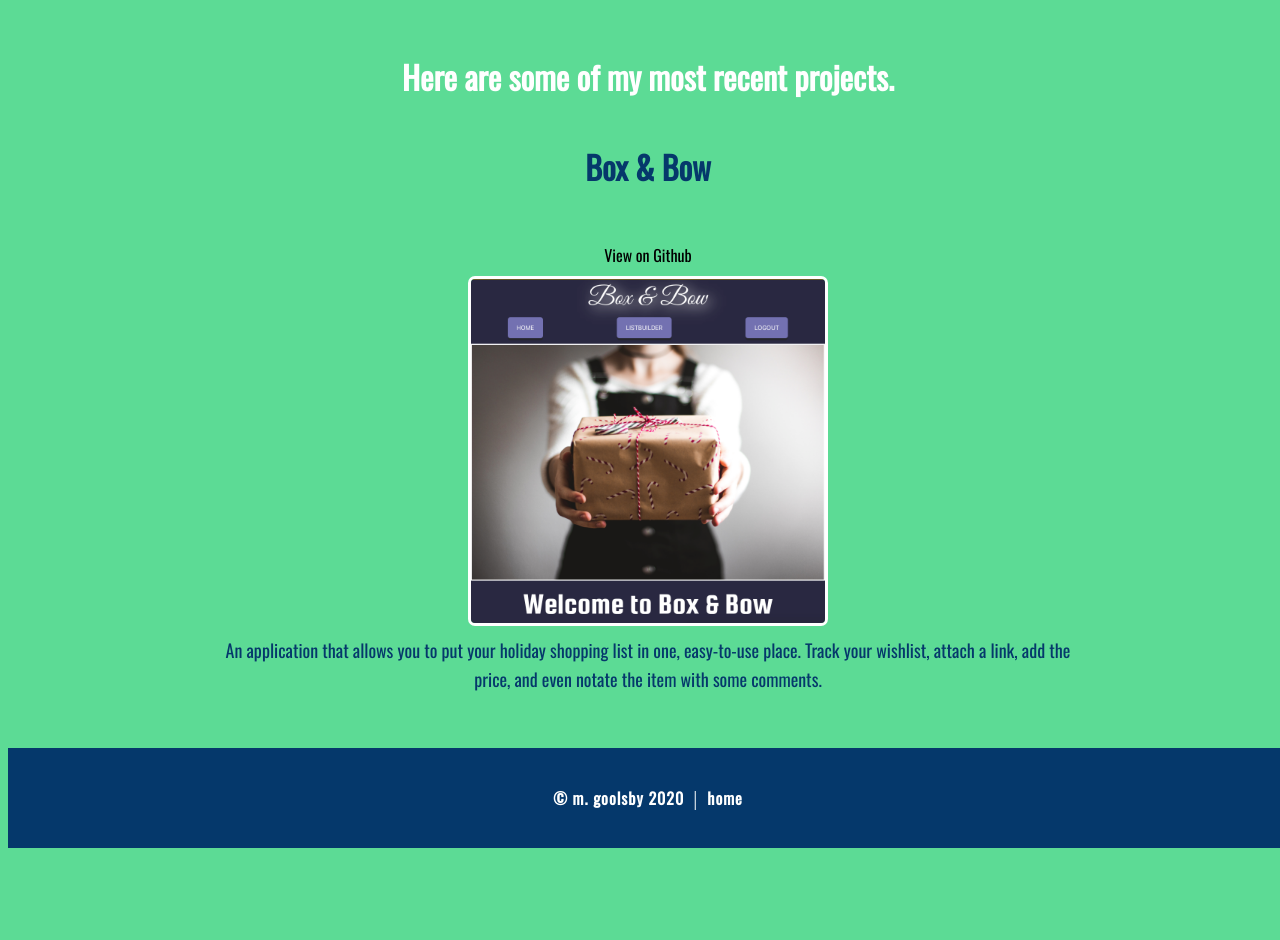
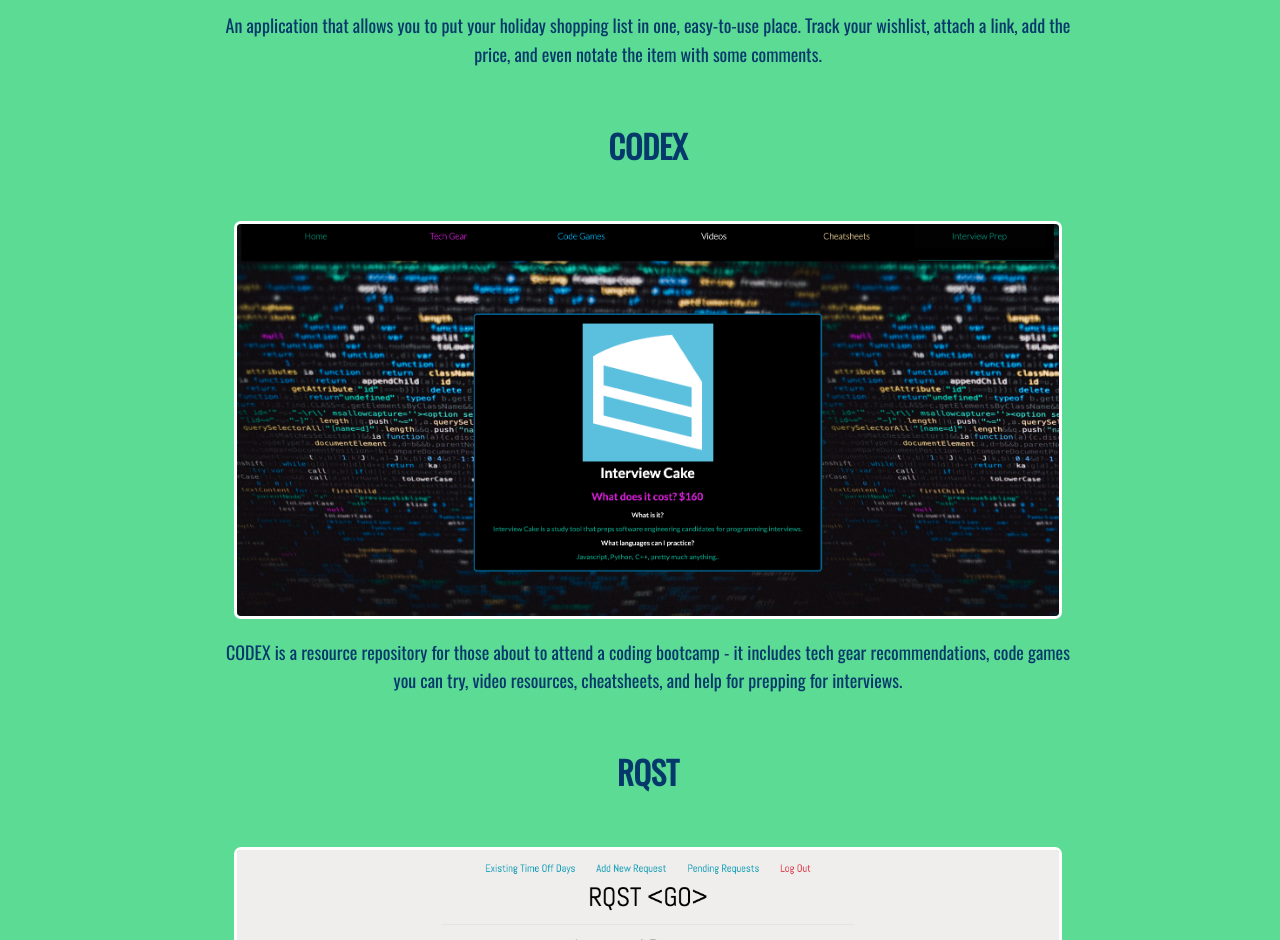
Before and after one commit to mikegoolsby/mgoolsbydotcom, a Gatsby site: page / in a window 1280 px wide. Shown: the part 1860-2800 px from the top of the page. Before the commit the page ends 2708 px from the top, so only its background shows below. Built offline with nearby package versions, Linux system fonts and the light colour scheme; Gatsby itself is replaced by a stand-in of ours.

Commit message:
adds mostly responsive design

```diff
--- a/src/components/footer.js
+++ b/src/components/footer.js
@@ -2,11 +2,12 @@ import React from "react"
 import styled from "styled-components"
 
 const StyledFooter = styled.footer`
-  width: 100%;
+  width: 99%;
   height: 6.25rem;
   margin: 0 auto;
   padding: 0 2.5rem;
   background: #05386B;
+  border-radius: 7px;
   color: white;
   display: flex;
   justify-content: center;
--- a/src/components/globalStyle.js
+++ b/src/components/globalStyle.js
@@ -6,8 +6,13 @@ const GlobalStyle = createGlobalStyle`
         box-sizing: border-box;
     }
     html {
+        scroll-behavior: smooth;
         width: 100%;
-        height: 100%;
+        height: auto;
+        @media (min-width: 900px) {
+            width: 100%;
+            height: auto;
+        }
     }
     body {
         width: 100%;
@@ -69,6 +74,7 @@ const GlobalStyle = createGlobalStyle`
     }
     #projects {
         display: flex;
+        flex-direction: column;
         justify-context: center;
         align-items: center;
         margin-top: 100px;
@@ -90,16 +96,19 @@ const GlobalStyle = createGlobalStyle`
     }
     .projects {
         text-align: center;
+        display: flex;
+        flex-direction: column;
+        justify-content: center;
     }
     li {
         font-family: 'Oswald';
         line-height: 1.6;
         color: #05386B;
+        font-size: 24px;
         text-align: right;
         list-style-type: none;
-        animation: fadeIn ease 1s;
-        @media (min-width: 1200px) {
-            font-size: 2rem;
+        @media (min-width: 300px) {
+            font-size: 1.2rem;
             line-height: 3rem;
         }
     }
@@ -110,8 +119,8 @@ const GlobalStyle = createGlobalStyle`
         border-style: solid;
         border-radius: 7px;
         border-color: white;
-        @media: {
-            width: 100%;
+        @media (min-width: 200px) {
+            display: none;
         }
     }
     .proj-img {
@@ -123,10 +132,12 @@ const GlobalStyle = createGlobalStyle`
         border-radius: 7px;
         border-style: solid;
         border-color: white;
+        @media (min-width: 300px) {
+            width: 95%;
+            height: auto;
+        }
     }
     .hvr-grow {
-        display: inline-block;
-        vertical-align: middle;
         transform: translateZ(0);
         box-shadow: 0 0 1px rgba(0, 0, 0, 0);
         backface-visibility: hidden;
--- a/src/components/header.js
+++ b/src/components/header.js
@@ -4,27 +4,32 @@ import styled from "styled-components"
 import "fontsource-oswald";
 
 const StyledHeader = styled.header`
-  width: 100%;
+  width: 99%;
   height: 100%;
-  margin: 0 auto;
   padding: 8px;
+  border-radius: 7px;
   background: #EDF5E1;
   display: flex;
   justify-content: flex-start;
   align-items: center;
-`
+  @media (min-width: 200px) {
+    width: 99%;
+    height: 100%;
+  }`
 
 const StyledNav = styled.nav`
 width: 100%;
 height: 100%;
-margin: 0 auto;
 padding: 14px;
 background: #EDF5E1;
 color: #05386B;
 display: flex;
 flex-direction: row;
 justify-content: flex-end;
-`
+@media (min-width: 200px) {
+  width: 99%;
+  height: 100%;
+}`
 
 const StyledLogo = styled.div`
   font-size: 2rem;
--- a/src/components/layout.js
+++ b/src/components/layout.js
@@ -17,6 +17,7 @@ const StyledLayout = styled.div`
     max-width: 62.5rem;
     margin: 0 auto;
     padding: 0 2.5rem;
+    scroll-behavior: smooth;
   }
 `
 
--- a/src/pages/index.js
+++ b/src/pages/index.js
@@ -2,6 +2,8 @@ import React from "react"
 import Layout from '../components/layout'
 import me from '../images/mgoolsby.jpg'
 import boxBow from '../images/boxbowport.png'
+import codex from '../images/codex.png'
+import rqst from '../images/rqst.png'
 
 const IndexPage = () => {
   return (
@@ -24,14 +26,31 @@ const IndexPage = () => {
           <h2>Here are some of my most recent projects.</h2>
           <h4>Box & Bow</h4>
           <div className="projects">
-            <a href="https://github.com/mikegoolsby/box_bow_client"
+            <a href="https://frosty-darwin-4987e4.netlify.app/"
               target="_blank"
               rel="nofollow noopener noreferrer"
               aria-label="External Link"
-            >View on Github</a>
+            ><img src={boxBow} className="proj-img hvr-grow" alt="home page of box and bow"></img></a>
+            <p>An application that allows you to put your holiday shopping list in one, easy-to-use place. Track your wishlist, attach a link, add the price, and even notate the item with some comments.</p>
           </div>
-          <img src={boxBow} className="proj-img" alt="home page of box and bow"></img>
-          <p>An application that allows you to put your holiday shopping list in one, easy-to-use place. Track your wishlist, attach a link, add the price, and even notate the item with some comments.</p>
+        </div>
+        <h4>CODEX</h4>
+        <div className="projects">
+        <a href="https://reverent-kalam-023988.netlify.app/"
+              target="_blank"
+              rel="nofollow noopener noreferrer"
+              aria-label="External Link"
+            ><img src={codex} className="proj-img hvr-grow" alt="home page of codex"></img></a>
+            <p>CODEX is a resource repository for those about to attend a coding bootcamp - it includes tech gear recommendations, code games you can try, video resources, cheatsheets, and help for prepping for interviews.</p>
+        </div>
+        <h4>RQST</h4>
+        <div className="projects">
+        <a href="https://rqst-go.herokuapp.com/rqst-go"
+              target="_blank"
+              rel="nofollow noopener noreferrer"
+              aria-label="External Link"
+            ><img src={rqst} className="proj-img hvr-grow" alt="home page of rqsr"></img></a>
+            <p>A simple application that puts your time-off requests, approved days, and pending requests all in one place. Log in to your RQST account to view days that are currently available to request off. Your account also gives you access to your pending requests, and allows you to edit them up until approval.</p>
         </div>
       </section>
       <section id="photos">
```
Also changed, not shown: src/components/scroll.js (added, +18 -0 lines), src/images/codex.png (added), src/images/rqst.png (added).
